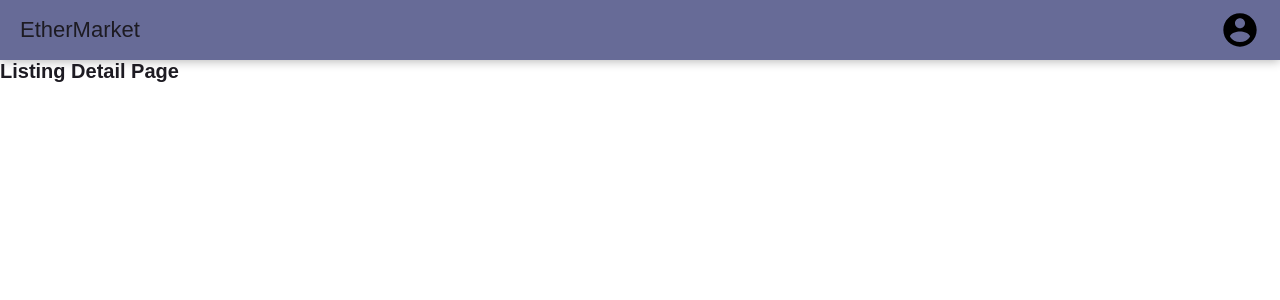
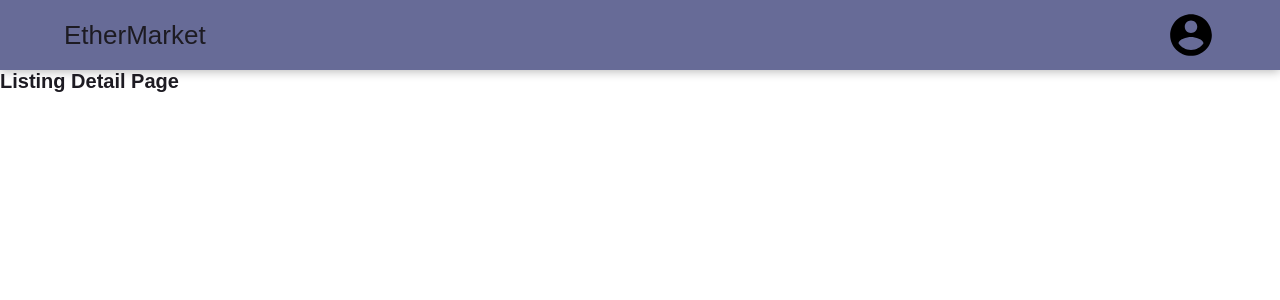
Before and after one commit to JakeHildy/ethermarket-client, a React (Create React App) app: page /listing/1 in a window 1280 px wide. Shown: the top 300 px of the page. Built offline with nearby package versions, Linux system fonts and the light colour scheme.

Commit message:
Basic Browse Styling for Desktop

```diff
--- a/src/components/molecules/NavBar/NavBar.jsx
+++ b/src/components/molecules/NavBar/NavBar.jsx
@@ -6,6 +6,7 @@ import ProfileIcon from "./../../../assets/icons/account_circle_black_24dp.svg";
 function NavBar() {
   return (
     <nav className="navbar">
+      <div className="navbar__container">
         <Link to="/browse" className="navbar__browse-link">
           <h2 className="navbar__home-text">EtherMarket</h2>
         </Link>
@@ -16,6 +17,7 @@ function NavBar() {
             className="navbar__profile-icon"
           />
         </Link>
+      </div>
     </nav>
   );
 }
--- a/src/components/molecules/NavBar/NavBar.scss
+++ b/src/components/molecules/NavBar/NavBar.scss
@@ -4,11 +4,19 @@
 
 .navbar {
   background-color: $color-navbar-background;
-  padding: 1rem 2rem;
   box-shadow: $shadow-nav-bar;
-  display: flex;
-  justify-content: space-between;
-  align-items: center;
+
+  &__container {
+    padding: 1rem $mobile-spacing;
+    display: flex;
+    justify-content: space-between;
+    align-items: center;
+    max-width: $desktop-max-width;
+    @include desktop {
+      margin: 0 auto;
+      padding: 1rem $desktop-spacing;
+    }
+  }
 
   &__browse-link {
     text-decoration: none;
@@ -18,6 +26,10 @@
     color: $color-text-dark;
     font-weight: 500;
     font-size: 2.2rem;
+
+    @include tablet {
+      font-size: 2.6rem;
+    }
   }
 
   &__home-link {
@@ -28,5 +40,9 @@
   &__profile-icon {
     width: 4rem;
     cursor: pointer;
+
+    @include tablet {
+      width: 5rem;
+    }
   }
 }
--- a/src/pages/BrowsePage/BrowsePage.scss
+++ b/src/pages/BrowsePage/BrowsePage.scss
@@ -3,13 +3,14 @@
 @use './../../styles/partials/typography' as *;
 
 .browse-page {
-  padding: $small $extra-small;
+  padding: $small $mobile-spacing;
   display: flex;
   flex-direction: column;
-  max-width: 120rem;
+  max-width: $desktop-max-width;
 
   @include desktop {
     margin: 0 auto;
+    padding: $small $desktop-spacing;
   }
 
   &__search-bar {
--- a/src/styles/partials/_variables.scss
+++ b/src/styles/partials/_variables.scss
@@ -44,3 +44,10 @@ $medium: 3.2rem;
 $large: 4rem;
 $extra-large: 4.8rem;
 $huge: 5.6rem;
+
+$mobile-spacing: 1.6rem;
+$desktop-spacing: 2.4rem;
+
+///////////////////////////////
+// WIDTHS
+$desktop-max-width: 120rem;
```
Lines whose indentation alone changed are shown as unchanged.
